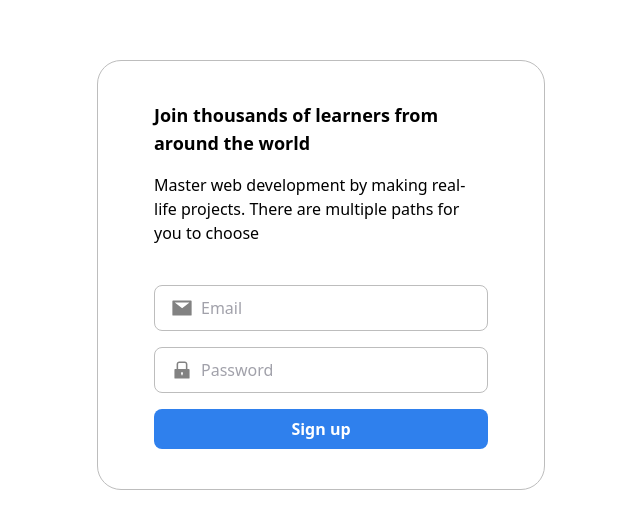
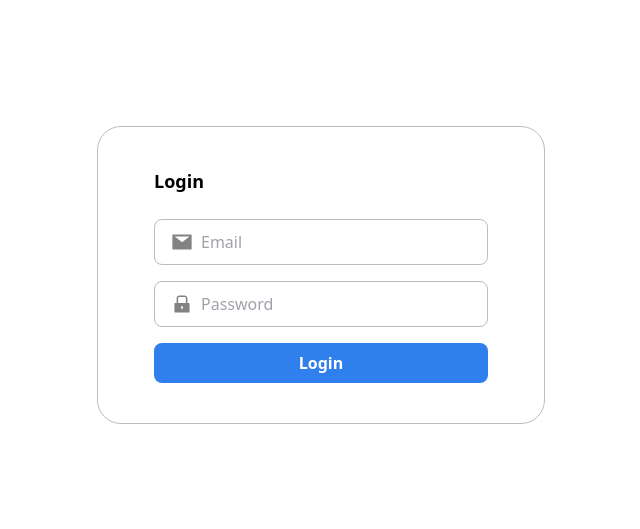
Before and after one commit to mkudej/react-chat, a React (Create React App) app: page / in a window 1280 px wide. Shown: the part 125-654 px from the top of the page, without its empty margins (319-959 px from the left). Built offline with nearby package versions, Linux system fonts and the light colour scheme.

Commit message:
As user I can log in

```diff
--- a/package.json
+++ b/package.json
@@ -12,6 +12,7 @@
     "@types/node": "^12.20.20",
     "@types/react": "^17.0.19",
     "@types/react-dom": "^17.0.9",
+    "@types/react-router-dom": "^5.1.8",
     "classnames": "^2.3.1",
     "firebase": "^8.10.0",
     "formik": "^2.2.9",
@@ -19,6 +20,7 @@
     "react-dom": "^17.0.2",
     "react-firebase-hooks": "^3.0.4",
     "react-icons": "^4.2.0",
+    "react-router-dom": "^5.2.0",
     "react-scripts": "4.0.3",
     "typescript": "^4.3.5",
     "web-vitals": "^1.1.2"
--- a/src/App.tsx
+++ b/src/App.tsx
@@ -1,114 +1,23 @@
-import { AiFillLock, AiFillMail } from "react-icons/ai";
-import { useCreateUserWithEmailAndPassword } from "react-firebase-hooks/auth";
-
-import Input from "./components/Input/Input";
-import Card from "./components/Card/Card";
-import { useFormik } from "formik";
-import classNames from "classnames";
-import { auth } from "./firebase";
-import { useEffect } from "react";
-
-const getFormikErrorMessage = (key: string, formik: any) => {
-  return formik.errors[key] && formik.touched[key] ? formik.errors[key] : null;
-};
+import SignUp from "./pages/SignUp";
+import { BrowserRouter as Router, Switch, Route } from "react-router-dom";
+import SignIn from "./pages/SignIn";
+import Profile from "./pages/Profile";
 
 function App() {
-  const formik = useFormik({
-    initialValues: {
-      email: "",
-      password: "",
-    },
-    validate: (values) => {
-      const errors: { email?: string; password?: string } = {};
-
-      if (!values.email) {
-        errors.email = "Email is Required";
-      } else if (
-        !/^[A-Z0-9._%+-]+@[A-Z0-9.-]+\.[A-Z]{2,4}$/i.test(values.email)
-      ) {
-        errors.email = "Invalid email address";
-      }
-
-      if (!values.password) {
-        errors.password = "Password is Required";
-      } else if (values.password.length < 6) {
-        errors.password = "Pasword too short";
-      }
-
-      return errors;
-    },
-    onSubmit: ({ email, password }, { resetForm }) => {
-      createUserWithEmailAndPassword(email, password);
-      resetForm();
-    },
-  });
-
-  const [
-    createUserWithEmailAndPassword,
-    signUpUser,
-    signUpLoading,
-    signUpError,
-  ] = useCreateUserWithEmailAndPassword(auth);
-
-  useEffect(() => {
-    if (signUpUser?.operationType === "signIn") {
-      // TODO redirect to dashboard
-    }
-  }, [signUpUser]);
-
   return (
-    <div className="flex h-screen justify-center items-center">
-      <Card>
-        <h1 className="font-bold text-lg mb-4">
-          Join thousands of learners from around the world
-        </h1>
-        <p className="mb-10 bg-green-500">
-          Master web development by making real-life projects. There are
-          multiple paths for you to choose
-        </p>
-
-        {signUpError && (
-          <div className="my-8 text-red text-sm border-solid border-red border-2 px-3 py-2.5 rounded-lg">
-            Error: {signUpError.message}
-          </div>
-        )}
-
-        <form onSubmit={formik.handleSubmit}>
-          <div>
-            <Input
-              name="email"
-              type="text"
-              placeholder="Email"
-              onChange={formik.handleChange}
-              value={formik.values.email}
-              icon={<AiFillMail className="mr-2 text-gray" size={22} />}
-              error={getFormikErrorMessage("email", formik)}
-            />
-            <Input
-              name="password"
-              type="password"
-              placeholder="Password"
-              icon={<AiFillLock className="mr-2 text-gray" size={22} />}
-              onChange={formik.handleChange}
-              value={formik.values.password}
-              error={getFormikErrorMessage("password", formik)}
-            />
-            <button
-              disabled={signUpLoading}
-              type="submit"
-              className={classNames(
-                "bg-button-color block w-full rounded-lg py-2 px-4 font-bold white text-white",
-                {
-                  "opacity-60": signUpLoading,
-                }
-              )}
-            >
-              {signUpLoading ? "Signing up..." : "Sign up"}
-            </button>
-          </div>
-        </form>
-      </Card>
-    </div>
+    <Router>
+      <Switch>
+        <Route path="/signup">
+          <SignUp />
+        </Route>
+        <Route path="/profile">
+          <Profile />
+        </Route>
+        <Route path="/">
+          <SignIn />
+        </Route>
+      </Switch>
+    </Router>
   );
 }
 
--- a/src/components/Card/Card.tsx
+++ b/src/components/Card/Card.tsx
@@ -4,7 +4,7 @@ interface CardProps {
 
 export default function Card({ children }: CardProps) {
   return (
-    <div className="px-14 py-10 border-solid border-border-color border rounded-3xl max-w-md">
+    <div className="px-14 py-10 border-solid border-border-color border rounded-3xl max-w-md w-full">
       {children}
     </div>
   );
--- a/src/firebase.tsx
+++ b/src/firebase.tsx
@@ -3,12 +3,12 @@ import "firebase/firestore";
 import "firebase/auth";
 import "firebase/analytics";
 firebase.initializeApp({
-  apiKey: "AIzaSyC9qWwonmGmCsa_i2jqtCybdKH6PsvVqy4",
-  authDomain: "chatapp-5c062.firebaseapp.com",
-  projectId: "chatapp-5c062",
-  storageBucket: "chatapp-5c062.appspot.com",
-  messagingSenderId: "468485843459",
-  appId: "1:468485843459:web:0de3456f0d8eef644b3c36",
+  apiKey: process.env.REACT_APP_FIREBASE_KEY,
+  authDomain: process.env.REACT_APP_FIREBASE_DOMAIN,
+  projectId: process.env.REACT_APP_FIREBASE_PROJECT_ID,
+  storageBucket: process.env.REACT_APP_FIREBASE_STORAGE_BUCKET,
+  messagingSenderId: process.env.REACT_APP_FIREBASE_SENDER_ID,
+  appId: process.env.REACT_APP_FIREBASE_APP_ID,
 });
 
 export const auth = firebase.auth();
--- /dev/null
+++ b/src/pages/Profile.tsx
@@ -0,0 +1,5 @@
+import React from "react";
+
+export default function Profile() {
+  return <div>This is a profile page</div>;
+}
--- /dev/null
+++ b/src/pages/SignIn.tsx
@@ -0,0 +1,97 @@
+/* eslint-disable no-unused-vars */
+import classNames from "classnames";
+import { useFormik } from "formik";
+import { useEffect } from "react";
+import { useSignInWithEmailAndPassword } from "react-firebase-hooks/auth";
+import { AiFillLock, AiFillMail } from "react-icons/ai";
+import Card from "../components/Card/Card";
+import Input from "../components/Input/Input";
+import { auth } from "../firebase";
+
+const getFormikErrorMessage = (key: string, formik: any) => {
+  return formik.errors[key] && formik.touched[key] ? formik.errors[key] : null;
+};
+
+export default function SignIn() {
+  const [signInWithEmailAndPassword, signInUser, signInLoading, signInError] =
+    useSignInWithEmailAndPassword(auth);
+
+  useEffect(() => {
+    if (signInUser?.operationType === "signIn") {
+      // TODO redirect to dashboard
+    }
+  }, [signInUser]);
+
+  const formik = useFormik({
+    initialValues: {
+      email: "",
+      password: "",
+    },
+    validate: (values) => {
+      const errors: { email?: string; password?: string } = {};
+
+      if (!values.email) {
+        errors.email = "Email is Required";
+      } else if (
+        !/^[A-Z0-9._%+-]+@[A-Z0-9.-]+\.[A-Z]{2,4}$/i.test(values.email)
+      ) {
+        errors.email = "Invalid email address";
+      }
+
+      if (!values.password) {
+        errors.password = "Password is Required";
+      } else if (values.password.length < 6) {
+        errors.password = "Pasword too short";
+      }
+
+      return errors;
+    },
+    onSubmit: ({ email, password }, { resetForm }) => {
+      signInWithEmailAndPassword(email, password);
+      resetForm();
+    },
+  });
+
+  return (
+    <div className="flex h-screen justify-center items-center">
+      <Card>
+        <h1 className="font-bold text-lg mb-6">Login</h1>
+        {signInError && (
+          <div className="my-8 text-red text-sm border-solid border-red border-2 px-3 py-2.5 rounded-lg">
+            Error: {signInError.message}
+          </div>
+        )}
+        <form onSubmit={formik.handleSubmit}>
+          <div>
+            <Input
+              name="email"
+              type="text"
+              placeholder="Email"
+              onChange={formik.handleChange}
+              value={formik.values.email}
+              icon={<AiFillMail className="mr-2 text-gray" size={22} />}
+              error={getFormikErrorMessage("email", formik)}
+            />
+            <Input
+              name="password"
+              type="password"
+              placeholder="Password"
+              icon={<AiFillLock className="mr-2 text-gray" size={22} />}
+              onChange={formik.handleChange}
+              value={formik.values.password}
+              error={getFormikErrorMessage("password", formik)}
+            />
+            <button
+              type="submit"
+              className={classNames(
+                "bg-button-color block w-full rounded-lg py-2 px-4 font-bold white text-white"
+              )}
+            >
+              Login
+            </button>
+          </div>
+        </form>
+      </Card>
+    </div>
+  );
+}
--- /dev/null
+++ b/src/pages/SignUp.tsx
@@ -0,0 +1,112 @@
+import classNames from "classnames";
+import { useFormik } from "formik";
+import { useEffect } from "react";
+import { useCreateUserWithEmailAndPassword } from "react-firebase-hooks/auth";
+import { AiFillLock, AiFillMail } from "react-icons/ai";
+import Card from "../components/Card/Card";
+import Input from "../components/Input/Input";
+import { auth } from "../firebase";
+
+const getFormikErrorMessage = (key: string, formik: any) => {
+  return formik.errors[key] && formik.touched[key] ? formik.errors[key] : null;
+};
+
+export default function SignUp() {
+  const formik = useFormik({
+    initialValues: {
+      email: "",
+      password: "",
+    },
+    validate: (values) => {
+      const errors: { email?: string; password?: string } = {};
+
+      if (!values.email) {
+        errors.email = "Email is Required";
+      } else if (
+        !/^[A-Z0-9._%+-]+@[A-Z0-9.-]+\.[A-Z]{2,4}$/i.test(values.email)
+      ) {
+        errors.email = "Invalid email address";
+      }
+
+      if (!values.password) {
+        errors.password = "Password is Required";
+      } else if (values.password.length < 6) {
+        errors.password = "Pasword too short";
+      }
+
+      return errors;
+    },
+    onSubmit: ({ email, password }, { resetForm }) => {
+      createUserWithEmailAndPassword(email, password);
+      resetForm();
+    },
+  });
+
+  const [
+    createUserWithEmailAndPassword,
+    signUpUser,
+    signUpLoading,
+    signUpError,
+  ] = useCreateUserWithEmailAndPassword(auth);
+
+  useEffect(() => {
+    if (signUpUser?.operationType === "signIn") {
+      // TODO redirect to dashboard
+    }
+  }, [signUpUser]);
+
+  return (
+    <div className="flex h-screen justify-center items-center">
+      <Card>
+        <h1 className="font-bold text-lg mb-4">
+          Join thousands of learners from around the world
+        </h1>
+        <p className="mb-6 bg-green-500">
+          Master web development by making real-life projects. There are
+          multiple paths for you to choose
+        </p>
+
+        {signUpError && (
+          <div className="my-8 text-red text-sm border-solid border-red border-2 px-3 py-2.5 rounded-lg">
+            Error: {signUpError.message}
+          </div>
+        )}
+
+        <form onSubmit={formik.handleSubmit}>
+          <div>
+            <Input
+              name="email"
+              type="text"
+              placeholder="Email"
+              onChange={formik.handleChange}
+              value={formik.values.email}
+              icon={<AiFillMail className="mr-2 text-gray" size={22} />}
+              error={getFormikErrorMessage("email", formik)}
+            />
+            <Input
+              name="password"
+              type="password"
+              placeholder="Password"
+              icon={<AiFillLock className="mr-2 text-gray" size={22} />}
+              onChange={formik.handleChange}
+              value={formik.values.password}
+              error={getFormikErrorMessage("password", formik)}
+            />
+            <button
+              disabled={signUpLoading}
+              type="submit"
+              className={classNames(
+                "bg-button-color block w-full rounded-lg py-2 px-4 font-bold white text-white",
+                {
+                  "opacity-60": signUpLoading,
+                }
+              )}
+            >
+              {signUpLoading ? "Signing up..." : "Sign up"}
+            </button>
+          </div>
+        </form>
+      </Card>
+    </div>
+  );
+}
```
Also changed, not shown: 1 other file (tests, documents, lock files or other folders).
